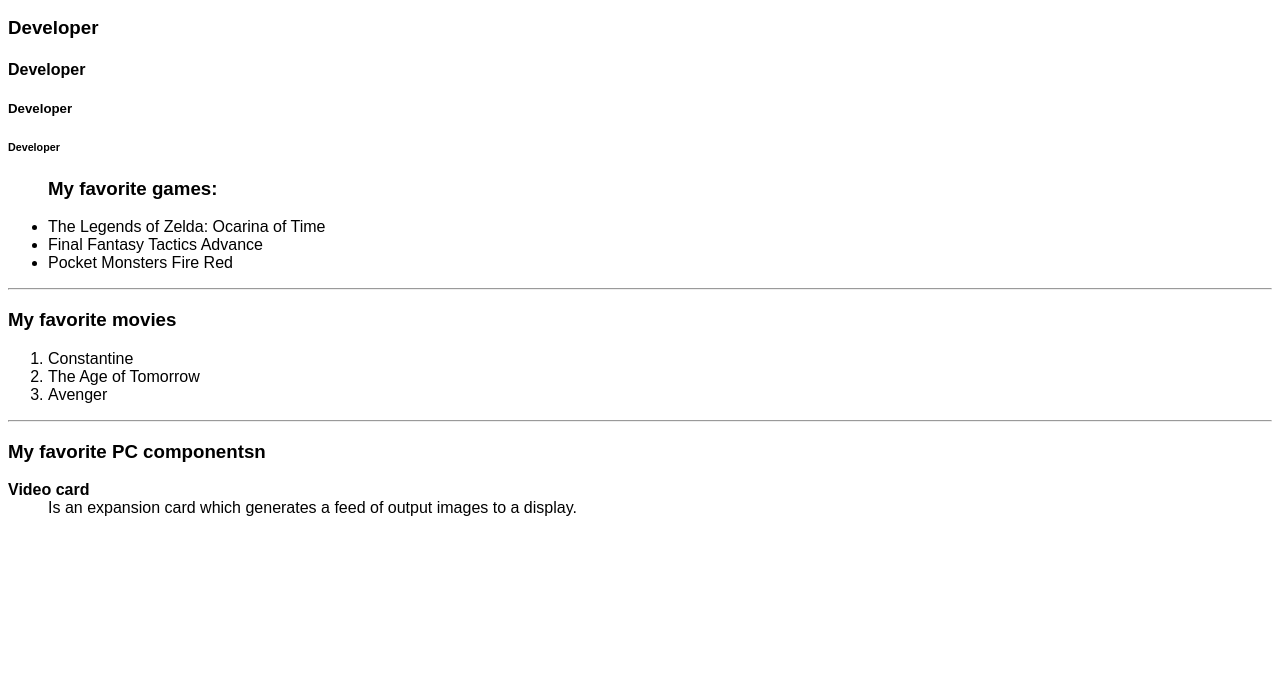
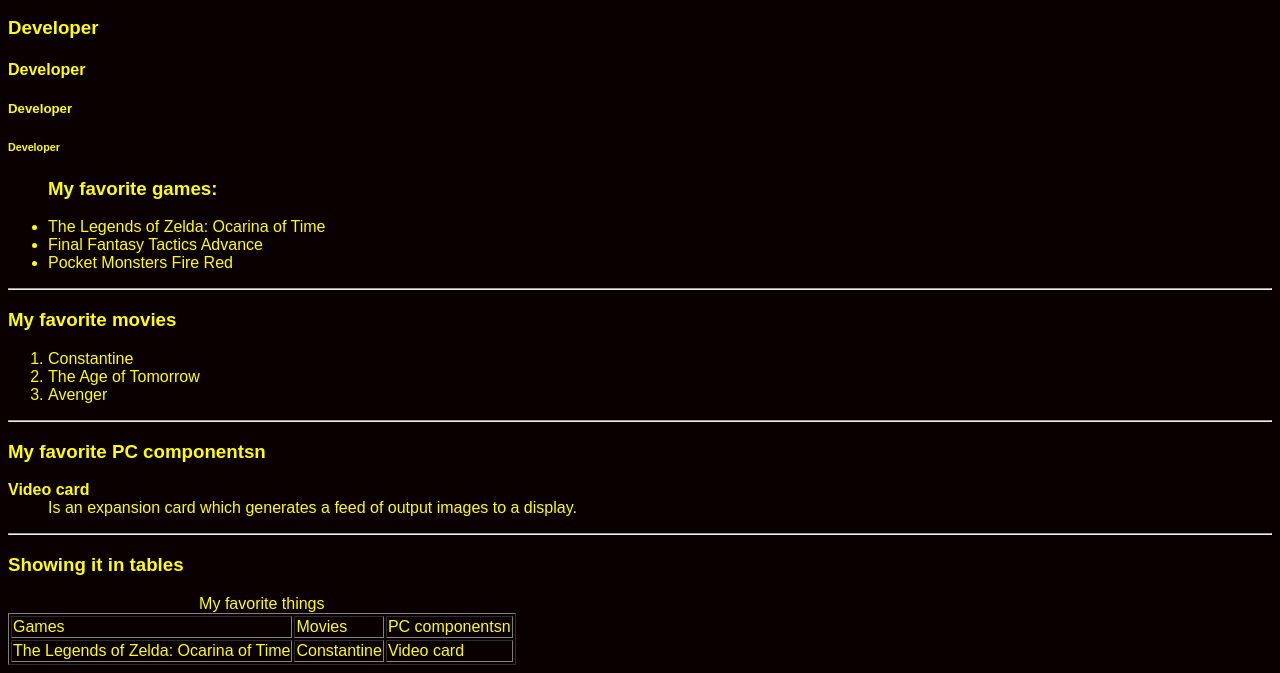
Before and after one commit to Jesusd19/test_repository, a plain HTML site: page index.html in a window 1280 px wide. Shown: the part 503-1176 px from the top of the page. Before the commit the page ends 1036 px from the top, so only its background shows below. Drawn offline with Linux system fonts and the light colour scheme.

Commit message:
Agrege unas tablas

```diff
--- a/index.html
+++ b/index.html
@@ -8,7 +8,7 @@
     <title>Mi primera pagina</title>
 </head>
 
-<body>
+<body bgcolor=b lack text=#ffff00>
     <font size="20" face="Comic Sans MS">
 
         <h3>BE A DEVELOPER</h3>
@@ -54,6 +54,7 @@
 
         </p>
 
+
         <ul>
             <h3>
                 <lh>My favorite games:</lh>
@@ -73,12 +74,31 @@
         <hr>
         <h3>My favorite PC componentsn</h3>
         <dl>
-            <dt><b>Video card</b></dt>
+            <dt>
+                <b>Video card</b>
+            </dt>
             <dd>Is an expansion card which generates a feed of output images to a display.
             </dd>
         </dl>
 
-
+        <hr>
+        <h3>Showing it in tables</h3>
+        <table border="1">
+            <caption>My favorite things
+            </caption>
+            <tbody>
+                <tr>
+                    <td>Games</td>
+                    <td>Movies</td>
+                    <td>PC componentsn</td>
+                </tr>
+                <tr>
+                    <td>The Legends of Zelda: Ocarina of Time</td>
+                    <td>Constantine</td>
+                    <td>Video card</td>
+                </tr>
+            </tbody>
+        </table>
     </font>
 </body>
 
```
